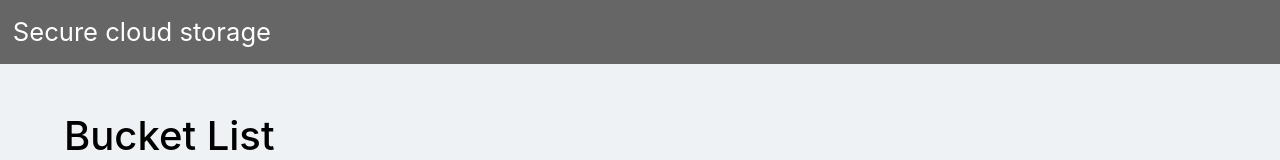
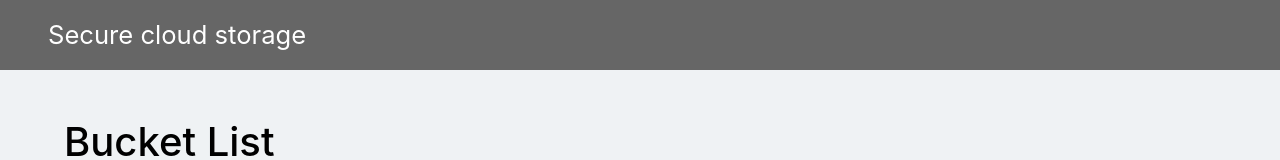
Before and after one commit to Gep93/storage-app, a React (Create React App) app: page / in a window 1280 px wide. Shown: the top 160 px of the page. Built offline with nearby package versions, Linux system fonts and the light colour scheme; no server answers.

Commit message:
add: padding to App-banner

```diff
--- a/src/App.css
+++ b/src/App.css
@@ -4,7 +4,6 @@
 }
 .App-banner {
   margin: 0;
-  padding: 1vw;
   font-size: 2vw;
   background-color: #666666;
   color: white;
--- a/src/App.js
+++ b/src/App.js
@@ -1,12 +1,13 @@
 import BucketList from "./BucketList/index";
-import "./App.css";
 import Bucket from "./Bucket/index";
 import { Route, Link } from "react-router-dom";
+import "bootstrap/dist/css/bootstrap.css";
+import "./App.css";
 
 function App() {
   return (
     <div className="App">
-      <div className="App-banner">
+      <div className="App-banner py-3 px-5">
         <Link to="/" className="App-link">
           Secure cloud storage
         </Link>
```
